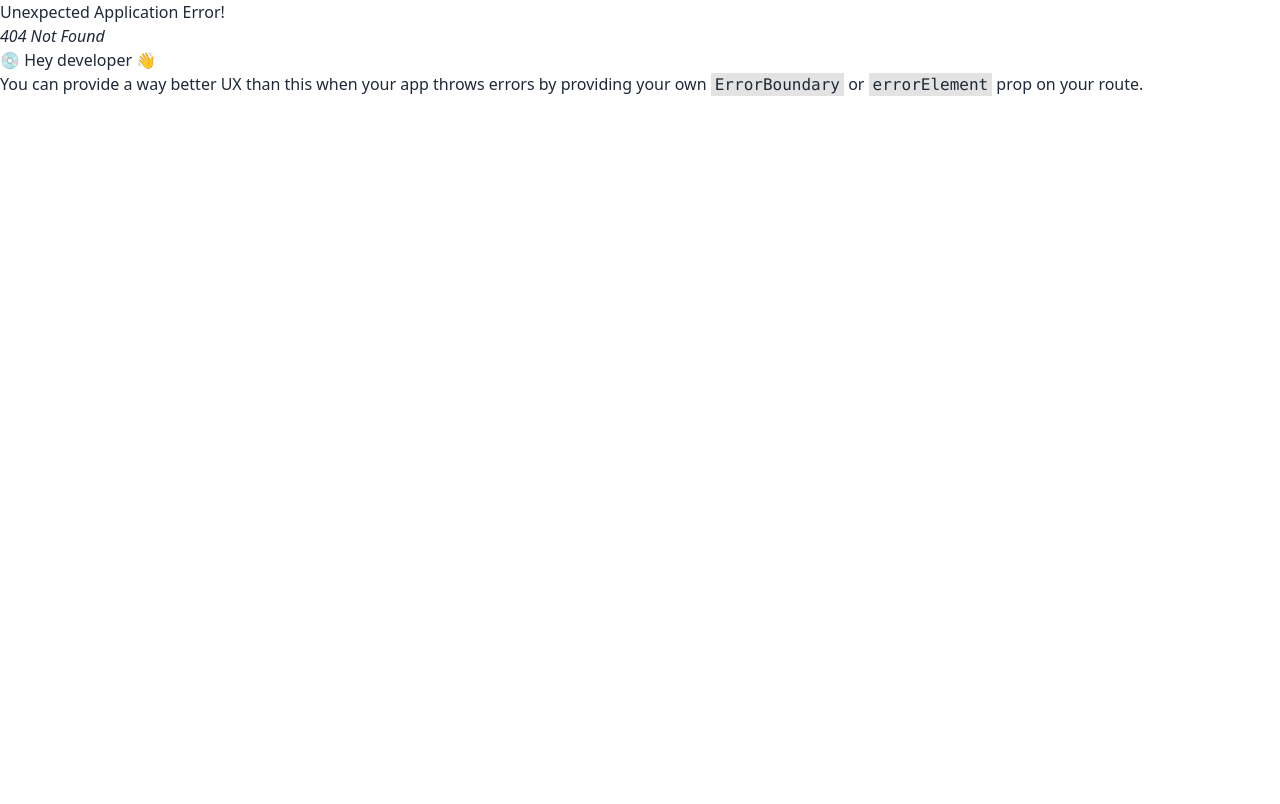
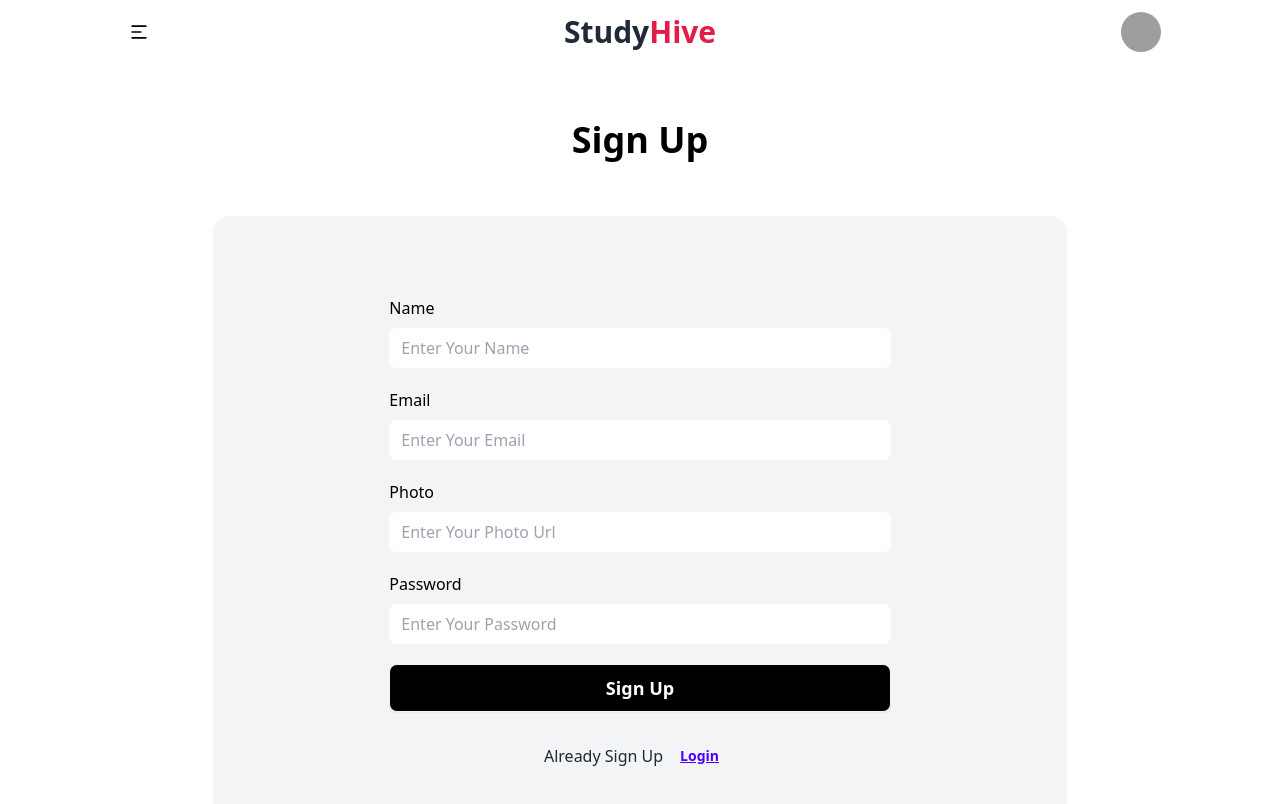
Before and after one commit to tahmedofficial/study-hive-client, a React (Vite) app: page /signUp in a window 1280 px wide. Before the commit this address had no page. Shown: the top 804 px of the page. Built offline with nearby package versions, Linux system fonts and the light colour scheme; grey boxes are pictures that could not be loaded.

Commit message:
added login and sign up page

```diff
--- a/src/Pages/Home/Home.jsx
+++ b/src/Pages/Home/Home.jsx
@@ -1,9 +1,11 @@
 import Banner from "../Banner/Banner";
+import SignUp from "../SignUp/SignUp";
 
 const Home = () => {
     return (
         <div>
             <Banner></Banner>
+            <SignUp></SignUp>
         </div>
     );
 };
--- /dev/null
+++ b/src/Pages/Login/Login.jsx
@@ -0,0 +1,37 @@
+import { Link } from "react-router-dom";
+
+const Login = () => {
+
+    const handleLogin = (event) => {
+        event.preventDefault();
+        const form = event.target;
+        const email = form.email.value;
+        const password = form.password.value;
+        console.log(email, password);
+    }
+
+    return (
+        <div>
+            <h1 className="font-semibold text-center text-black py-14 text-4xl">Login</h1>
+            <form onSubmit={handleLogin} className="flex flex-col gap-5 bg-gray-100 mx-3  p-10 md:w-4/6 md:mx-auto md:px-28 md:py-20 lg:px-44 rounded-2xl">
+                <div>
+                    <h3 className="mb-2 text-black">Email</h3>
+                    <input className="h-10 w-full outline-none pl-3 rounded-lg" type="email" name="email" placeholder="Enter Your Email" required />
+                </div>
+                <div>
+                    <h3 className="mb-2 text-black">Password</h3>
+                    <input className="h-10 w-full outline-none pl-3 rounded-lg" type="password" name="password" placeholder="Enter Your Password" required />
+                </div>
+                <button className="btn bg-black text-white text-lg">Login</button>
+                <div className="flex items-center font-medium mx-auto">
+                    <h3>Do not have account</h3>
+                    <Link to="/signUp">
+                        <h3 className=" btn btn-link">Sign Up</h3>
+                    </Link>
+                </div>
+            </form>
+        </div>
+    );
+};
+
+export default Login;
--- /dev/null
+++ b/src/Pages/SignUp/SignUp.jsx
@@ -0,0 +1,84 @@
+import { Link } from "react-router-dom";
+
+const SignUp = () => {
+
+    const handleRegister = (event) => {
+        event.preventDefault();
+        const form = event.target;
+        const name = form.name.value;
+        const email = form.email.value;
+        const photo = form.photo.value;
+        const password = form.password.value;
+        console.log(name, email, photo, password);
+
+        // // validation
+        // if (password.length < 6) {
+        //     errorMessage("Password must be 6 characters")
+        //     return
+        // }
+
+        // if (!/^(?=.*[A-Z]).+$/.test(password)) {
+        //     errorMessage("Enter an uppercase letter")
+        //     return
+        // }
+
+        // if (!/^(?=.*[a-z]).+$/.test(password)) {
+        //     errorMessage("Enter an lowercase  letter")
+        //     return
+        // }
+
+        // registerUser(email, password)
+        //     .then(result => {
+        //         updateProfile(result.user, {
+        //             displayName: name,
+        //             photoURL: photo,
+        //         })
+        //             .then(() => {
+        //                 setUser({
+        //                     displayName: name,
+        //                     photoURL: photo,
+        //                 })
+        //             })
+        //             .catch()
+        //         toastMessage("Registered Successfully")
+        //         navigate("/")
+        //     })
+        //     .catch(error => {
+        //         const errorMessage = error.message;
+        //         console.log(errorMessage);
+        //     })
+    }
+
+    return (
+        <div>
+            <h1 className="font-semibold text-center text-black py-14 text-4xl">Sign Up</h1>
+            <form onSubmit={handleRegister} className="flex flex-col gap-5 bg-gray-100 mx-3  p-10 md:w-4/6 md:mx-auto md:px-28 md:py-20 lg:px-44 rounded-2xl">
+                <div>
+                    <h3 className="mb-2 text-black">Name</h3>
+                    <input className="h-10 w-full outline-none pl-3 rounded-lg" type="text" name="name" placeholder="Enter Your Name" required />
+                </div>
+                <div>
+                    <h3 className="mb-2 text-black">Email</h3>
+                    <input className="h-10 w-full outline-none pl-3 rounded-lg" type="email" name="email" placeholder="Enter Your Email" required />
+                </div>
+                <div>
+                    <h3 className="mb-2 text-black">Photo</h3>
+                    <input className="h-10 w-full outline-none pl-3 rounded-lg" type="text" name="photo" placeholder="Enter Your Photo Url" required />
+                </div>
+                <div>
+                    <h3 className="mb-2 text-black">Password</h3>
+                    <input className="h-10 w-full outline-none pl-3 rounded-lg" type="password" name="password" placeholder="Enter Your Password" required />
+                </div>
+                <button className="btn bg-black text-white text-lg">Sign Up</button>
+                <div className="flex items-center font-medium mx-auto">
+                    <h3>Already Sign Up</h3>
+                    <Link to="/login">
+                        <h3 className=" btn btn-link">Login</h3>
+                    </Link>
+                </div>
+            </form>
+        </div>
+    );
+};
+
+export default SignUp;
```
Also changed, not shown: src/Routes/Routes.jsx (+10 -0 lines).
